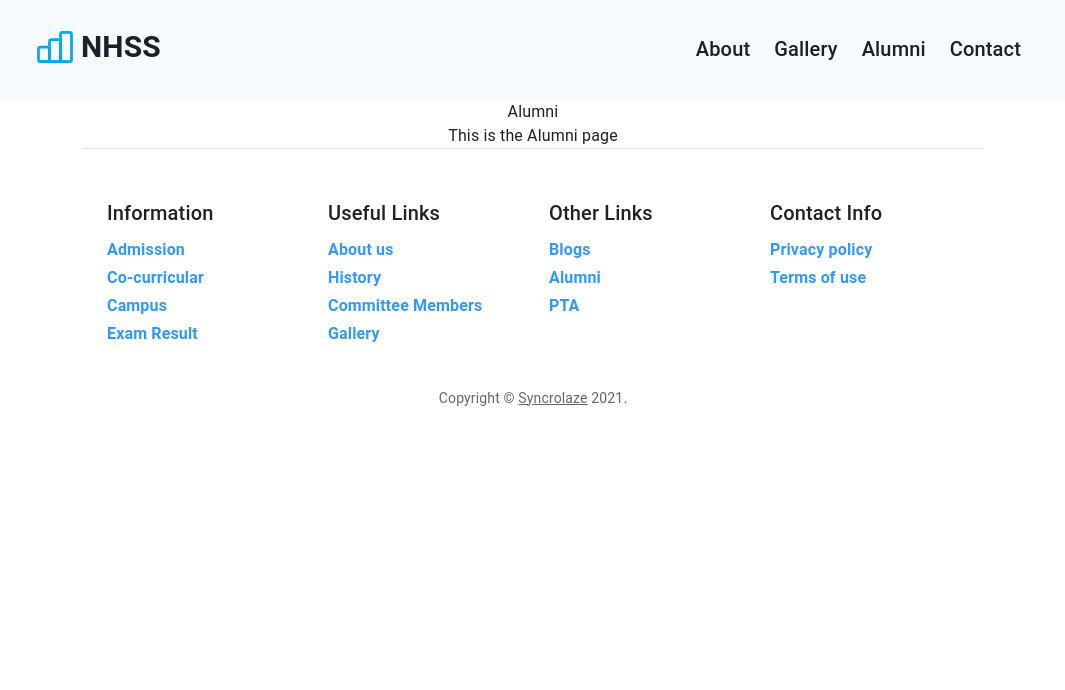
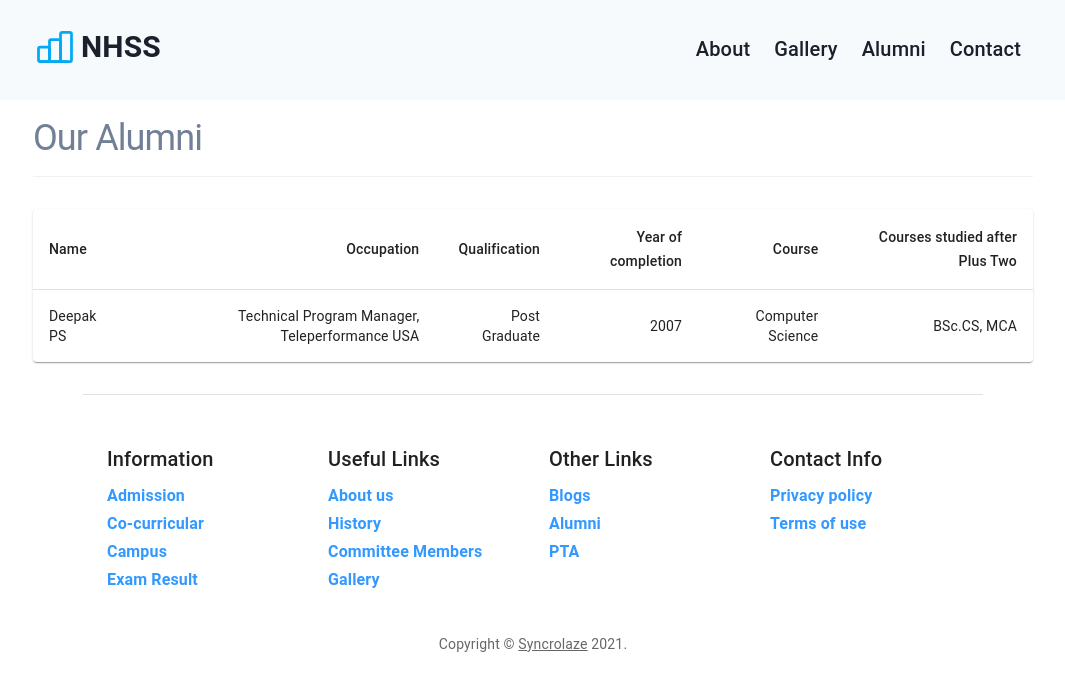
Before and after one commit to yeganathan18/aquila, a Next.js app: page /alumni in a window 1280 px wide. Shown: the top 690 px of the page, without its empty margins (107-1172 px from the left). Built offline with nearby package versions, Linux system fonts and the light colour scheme.

Commit message:
Add Gallery & Event page

```diff
--- a/src/components/AlumniCards.tsx
+++ b/src/components/AlumniCards.tsx
@@ -0,0 +1,9 @@
+const AlumniCards = () => {
+  return (
+    <>
+      <div>Hello world</div>
+    </>
+  );
+};
+
+export default AlumniCards;
--- a/src/pages/alumni.tsx
+++ b/src/pages/alumni.tsx
@@ -1,8 +1,88 @@
+import * as React from 'react';
+
+import { Paper } from '@mui/material';
+import Table from '@mui/material/Table';
+import TableBody from '@mui/material/TableBody';
+import TableCell from '@mui/material/TableCell';
+import TableContainer from '@mui/material/TableContainer';
+import TableHead from '@mui/material/TableHead';
+import TableRow from '@mui/material/TableRow';
+
+function createData(
+  name,
+  Occupation,
+  Qualification,
+  Year_of_Completion,
+  Course,
+  Courses_studied_after_Plus_Two
+) {
+  return {
+    name,
+    Occupation,
+    Qualification,
+    Year_of_Completion,
+    Course,
+    Courses_studied_after_Plus_Two,
+  };
+}
+
+const rows = [
+  createData(
+    'Deepak PS',
+    // eslint-disable-next-line no-useless-concat
+    'Technical Program\n' + 'Manager,\n' + 'Teleperformance USA',
+    'Post Graduate',
+    2007,
+    'Computer Science',
+    'BSc.CS, MCA'
+  ),
+];
+
 const Alumni = () => {
   return (
-    <div className="container text-center">
-      <h1>Alumni</h1>
-      <p>This is the Alumni page</p>
+    <div className="divide-y divide-gray-200 dark:divide-gray-700 max-w-screen-lg mx-auto px-3">
+      <div className="pt-6 pb-6 space-y-2 md:space-y-5">
+        <p className="text-3xl leading-7 tracking-tight text-gray-600  dark:text-gray-400 sm:text-4xl md:text-4xl">
+          Our Alumni
+        </p>
+      </div>
+      <div className="container py-8">
+        <TableContainer component={Paper}>
+          <Table sx={{ minWidth: 650 }} aria-label="simple table">
+            <TableHead>
+              <TableRow>
+                <TableCell>Name</TableCell>
+                <TableCell align="right">Occupation</TableCell>
+                <TableCell align="right">Qualification</TableCell>
+                <TableCell align="right">Year of completion</TableCell>
+                <TableCell align="right">Course</TableCell>
+                <TableCell align="right">
+                  Courses studied after Plus Two
+                </TableCell>
+              </TableRow>
+            </TableHead>
+            <TableBody>
+              {rows.map((row) => (
+                <TableRow
+                  key={row.name}
+                  sx={{ '&:last-child td, &:last-child th': { border: 0 } }}
+                >
+                  <TableCell component="th" scope="row">
+                    {row.name}
+                  </TableCell>
+                  <TableCell align="right">{row.Occupation}</TableCell>
+                  <TableCell align="right">{row.Qualification}</TableCell>
+                  <TableCell align="right">{row.Year_of_Completion}</TableCell>
+                  <TableCell align="right">{row.Course}</TableCell>
+                  <TableCell align="right">
+                    {row.Courses_studied_after_Plus_Two}
+                  </TableCell>
+                </TableRow>
+              ))}
+            </TableBody>
+          </Table>
+        </TableContainer>
+      </div>
     </div>
   );
 };
--- a/src/pages/gallery.tsx
+++ b/src/pages/gallery.tsx
@@ -5,19 +5,19 @@ const projectsData = [
     title: 'Event Name',
     description: `lorem ipsum dolor sit amet, consectetur adipiscing elit.`,
     imgSrc: '/assets/images/google.png',
-    href: 'https://www.google.com',
+    href: '/gallery/event-name1',
   },
   {
     title: 'Event Name',
     description: `lorem ipsum dolor sit amet, consectetur adipiscing elit.`,
     imgSrc: '/assets/images/google.png',
-    href: '/blog/the-time-machine',
+    href: '/gallery/event-name1',
   },
   {
     title: 'Event Name',
     description: `lorem ipsum dolor sit amet, consectetur adipiscing elit.`,
     imgSrc: '/assets/images/google.png',
-    href: '/blog/the-time-machine',
+    href: '/gallery/event-name1',
   },
 ];
 
@@ -25,11 +25,11 @@ const Gallery = () => {
   return (
     <div className="divide-y divide-gray-200 dark:divide-gray-700 max-w-screen-lg mx-auto px-3">
       <div className="pt-6 pb-6 space-y-2 md:space-y-5">
-        <p className="text-3xl leading-7 tracking-tight text-gray-600  dark:text-gray-400 sm:text-4xl md:text-4xl">
+        <p className="text-3xl leading-7 tracking-tight text-gray-600  dark:text-gray-400 sm:text-4xl md:text-3xl">
           2020 Events
         </p>
       </div>
-      <div className="container py-8">
+      <div className="container py-6">
         <div className="flex flex-wrap -m-4">
           {projectsData.map((d) => (
             // eslint-disable-next-line react/jsx-no-undef
--- a/src/pages/gallery/[slug].tsx
+++ b/src/pages/gallery/[slug].tsx
@@ -1,27 +1,132 @@
+import * as React from 'react';
+
+import { useMediaQuery } from '@mui/material';
+import ImageList from '@mui/material/ImageList';
+import ImageListItem from '@mui/material/ImageListItem';
 import { useRouter } from 'next/router';
 
-import { Section } from '../../components/Section';
-import Custom404 from '../404';
+import CustomLink from '../../components/Link';
+
+const itemData = [
+  {
+    img: 'https://images.unsplash.com/photo-1551963831-b3b1ca40c98e',
+    title: 'Breakfast',
+  },
+  {
+    img: 'https://images.unsplash.com/photo-1551782450-a2132b4ba21d',
+    title: 'Burger',
+  },
+  {
+    img: 'https://images.unsplash.com/photo-1522770179533-24471fcdba45',
+    title: 'Camera',
+  },
+  {
+    img: 'https://images.unsplash.com/photo-1444418776041-9c7e33cc5a9c',
+    title: 'Coffee',
+  },
+  {
+    img: 'https://images.unsplash.com/photo-1533827432537-70133748f5c8',
+    title: 'Hats',
+  },
+  {
+    img: 'https://images.unsplash.com/photo-1558642452-9d2a7deb7f62',
+    title: 'Honey',
+  },
+  {
+    img: 'https://images.unsplash.com/photo-1516802273409-68526ee1bdd6',
+    title: 'Basketball',
+  },
+  {
+    img: 'https://images.unsplash.com/photo-1518756131217-31eb79b20e8f',
+    title: 'Fern',
+  },
+  {
+    img: 'https://images.unsplash.com/photo-1597645587822-e99fa5d45d25',
+    title: 'Mushrooms',
+  },
+  {
+    img: 'https://images.unsplash.com/photo-1567306301408-9b74779a11af',
+    title: 'Tomato basil',
+  },
+  {
+    img: 'https://images.unsplash.com/photo-1471357674240-e1a485acb3e1',
+    title: 'Sea star',
+  },
+  {
+    img: 'https://images.unsplash.com/photo-1589118949245-7d38baf380d6',
+    title: 'Bike',
+  },
+];
 
 const Event = () => {
   const router = useRouter();
-  // eslint-disable-next-line no-console
-  console.log(router, 'routes');
-  if (!router.isFallback) {
-    return <Custom404 />;
-  }
+  const { slug } = router.query;
+  const md = useMediaQuery('(min-width:768px)');
+  const sm = useMediaQuery('(min-width:425px)');
+  // eslint-disable-next-line consistent-return
+  const ImageLister = () => {
+    if (md) {
+      return (
+        <>
+          <ImageList sx={{ width: 1000 }} cols={3}>
+            {itemData.map((item) => (
+              // eslint-disable-next-line react/jsx-no-undef
+              <ImageListItem key={item.img}>
+                <img
+                  src={`${item.img}?w=164&h=164&fit=crop&auto=format`}
+                  srcSet={`${item.img}?w=164&h=164&fit=crop&auto=format&dpr=2 2x`}
+                  alt={item.title}
+                  loading="lazy"
+                />
+              </ImageListItem>
+            ))}
+          </ImageList>
+        </>
+      );
+    }
+
+    if (sm) {
+      return (
+        <>
+          <ImageList sx={{ width: 500 }} cols={1}>
+            {itemData.map((item) => (
+              // eslint-disable-next-line react/jsx-no-undef
+              <ImageListItem key={item.img}>
+                <img
+                  src={`${item.img}?w=164&h=164&fit=crop&auto=format`}
+                  srcSet={`${item.img}?w=164&h=164&fit=crop&auto=format&dpr=2 2x`}
+                  alt={item.title}
+                  loading="lazy"
+                />
+              </ImageListItem>
+            ))}
+          </ImageList>
+        </>
+      );
+    }
+  };
 
   return (
     // eslint-disable-next-line react/jsx-no-undef
-    <Section>
-      <h1>Gallery</h1>
-      {router.query.slug}
-      <p>
-        Lorem ipsum dolor sit amet consectetur adipisicing elit. Quisquam
-        doloremque, quibusdam quisquam, quidem quisquam quisquam quisquam
-        dignissimos.
-      </p>
-    </Section>
+    <>
+      <div className="divide-y divide-gray-200 dark:divide-gray-700 max-w-screen-lg mx-auto px-3">
+        <div className="pt-6 pb-6 space-y-2 md:space-y-5">
+          <p className="text-3xl leading-7 tracking-tight text-gray-600  dark:text-gray-400 sm:text-4xl md:text-3xl">
+            {slug}
+          </p>
+        </div>
+        <div className="container py-6">
+          <div className="flex flex-wrap">{ImageLister()}</div>
+          <div className="pt-6 flex justify-center">
+            <CustomLink href="/gallery">
+              <button className="inline px-4 py-2 text-sm font-medium leading-5 text-white transition-colors duration-150 bg-blue-600 border border-transparent rounded-lg shadow focus:outline-none focus:shadow-outline-blue hover:bg-blue-700 dark:hover:bg-blue-500">
+                Back to Gallery
+              </button>
+            </CustomLink>
+          </div>
+        </div>
+      </div>
+    </>
   );
 };
 
```
